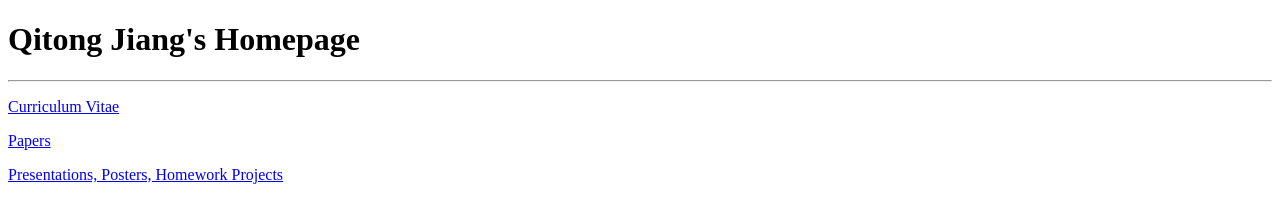
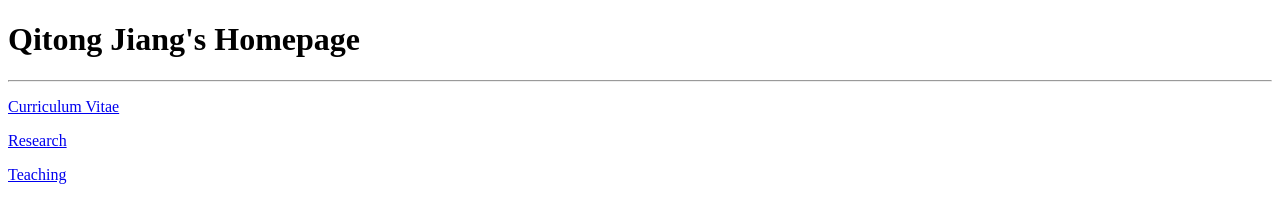
Before and after one commit to qvj5031/qvj5031.github.io, a plain HTML site: page index.html in a window 1280 px wide. Drawn offline with Linux system fonts and the light colour scheme.

Commit message:
Update index.html

```diff
--- a/index.html
+++ b/index.html
@@ -8,8 +8,8 @@
 <body bgcolor="ffffff">
 <h1>Qitong Jiang's Homepage</h1>
 <hr>
-<p><a href="files/cv.pdf" class="cv"> Curriculum Vitae</a></p>
-<p><a href="papers.html"> Papers</a></p>
-<p><a href="pres.html"> Presentations, Posters, Homework Projects</a></p>
+<p><a href="cv.html"> Curriculum Vitae</a></p>
+<p><a href="papers.html"> Research</a></p>
+<p><a href="teaching.html"> Teaching</a></p>
 </body>
 </html>
```
